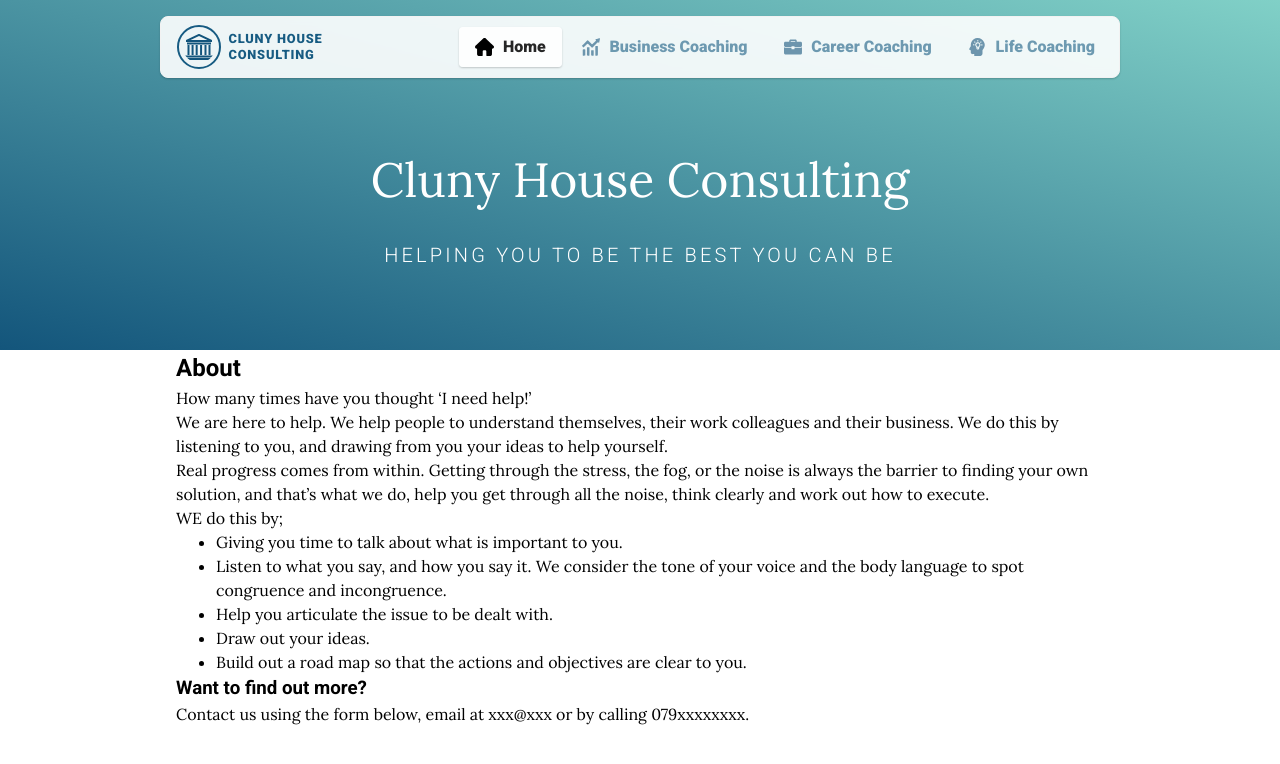
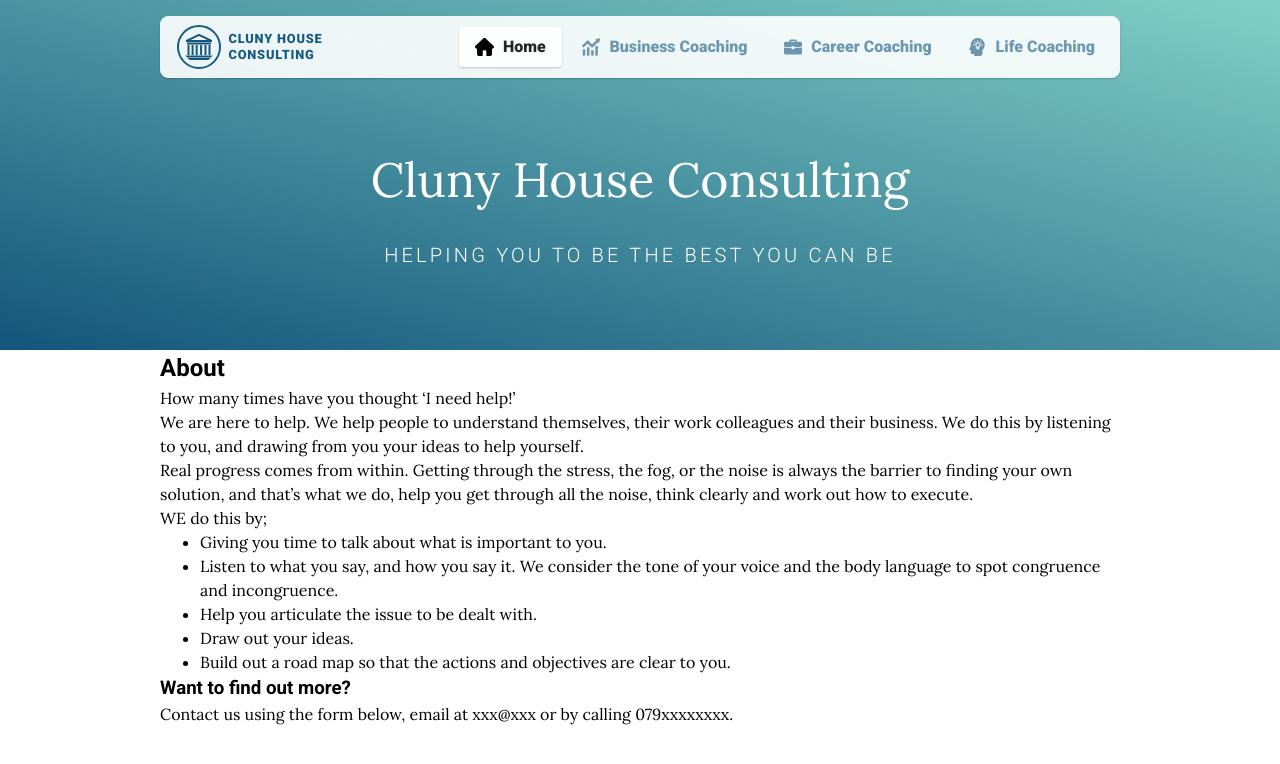
Before and after one commit to CJohnston079/cluny-house-consulting, a React (Vite) app: page / in a window 1280 px wide. Shown: the top 764 px of the page. Built offline with nearby package versions, Linux system fonts and the light colour scheme.

Commit message:
Refactor: remove margin from `.fb-col-wrapper` children

```diff
--- a/src/App.css
+++ b/src/App.css
@@ -6,10 +6,6 @@ body {
 	margin: 0;
 	min-width: 320px;
 	font-family: var(--sans-serif);
-}
-
-section.fb-col-wrapper > * {
-	margin: 0 1rem;
 }
 
 p,
```
